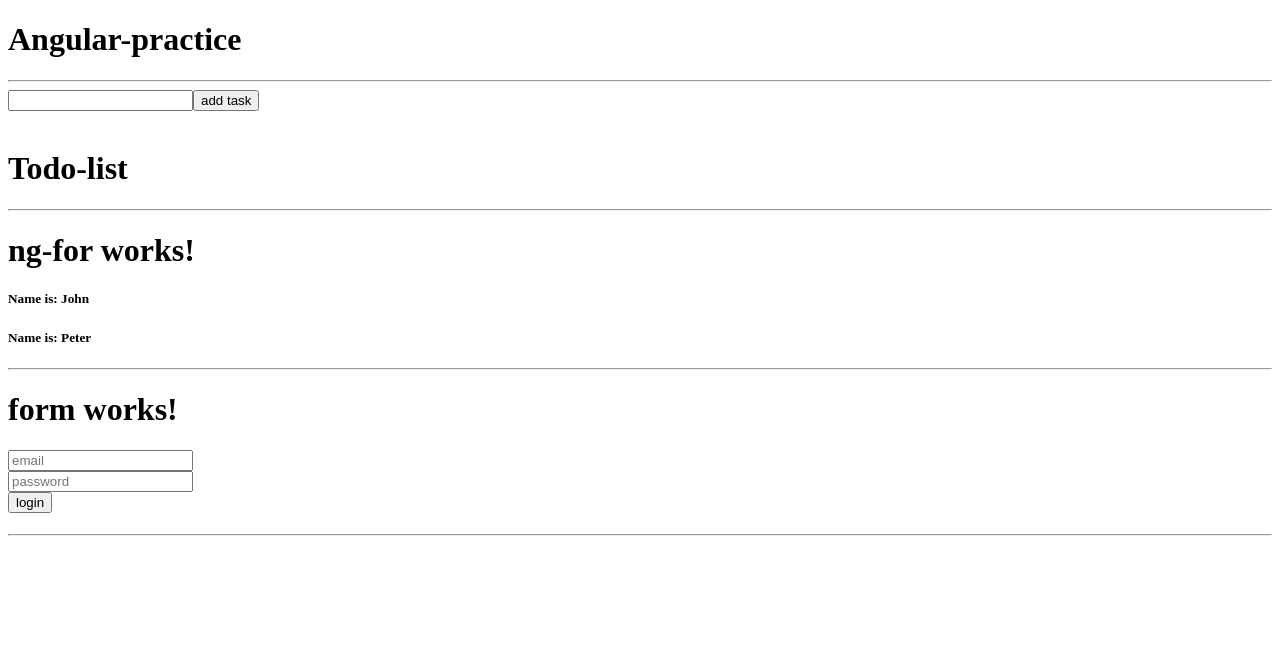
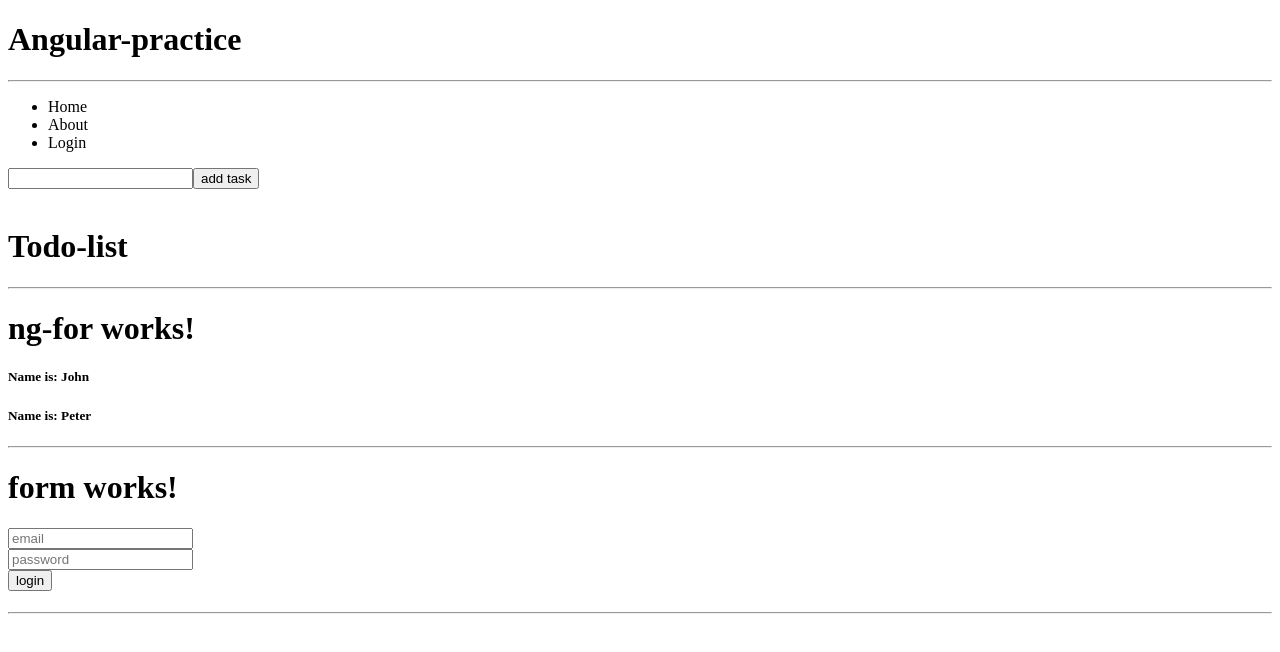
Before and after one commit to JerickSignapan/angular-practice, an Angular app: page / in a window 1280 px wide. Shown: the top 652 px of the page. Built offline with nearby package versions, Linux system fonts and the light colour scheme.

Commit message:
Add elements

```diff
--- a/src/app/components/header/header.component.html
+++ b/src/app/components/header/header.component.html
@@ -0,0 +1,7 @@
+<nav class="nav-container">
+    <ul class="nav-links">
+        <li>Home</li>
+        <li>About</li>
+        <li>Login</li>
+    </ul>
+</nav>
```
